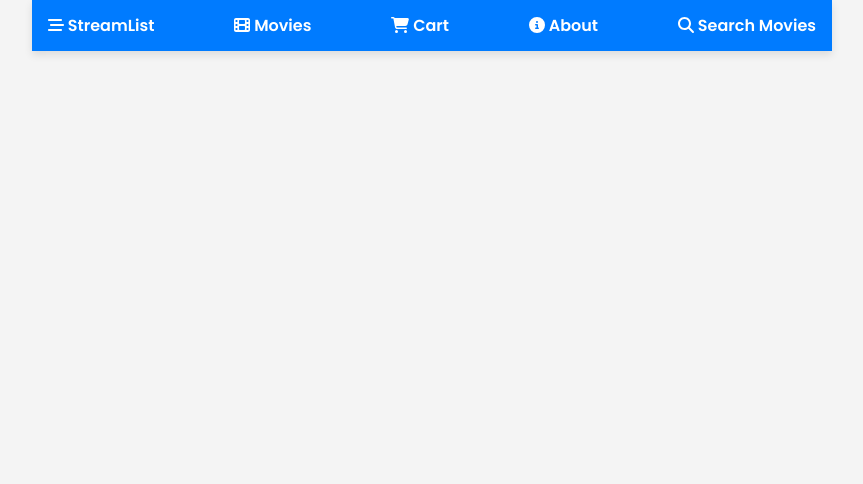
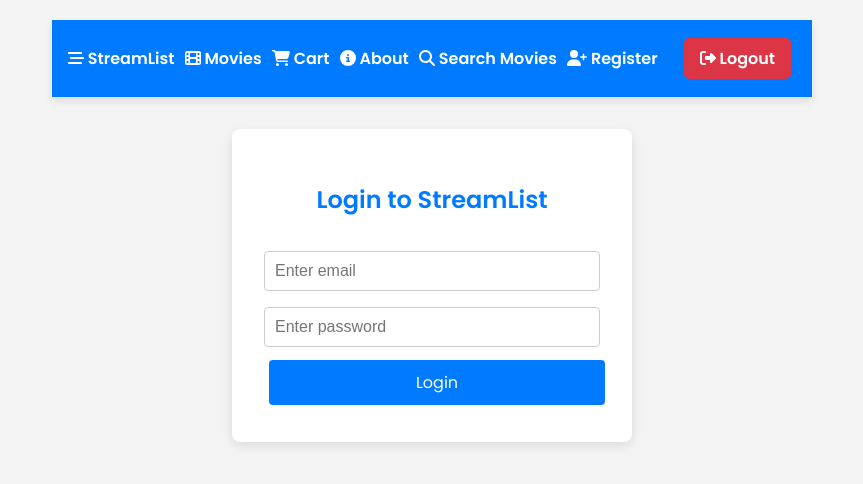
Before and after one commit to Zharr1117/streamlist, a React app: page /login in a window 1280 px wide. Shown: the top 484 px of the page, without its empty margins (208-1071 px from the left). Built offline with nearby package versions, Linux system fonts and the light colour scheme.

Commit message:
✅ Added Firebase Auth, PrivateRoute, Register, Login, Logout, and PWA updates

```diff
--- a/package.json
+++ b/package.json
@@ -28,6 +28,7 @@
     "eslint-config-react-app": "^7.0.1",
     "eslint-webpack-plugin": "^3.1.1",
     "file-loader": "^6.2.0",
+    "firebase": "^11.4.0",
     "fs-extra": "^10.0.0",
     "html-webpack-plugin": "^5.5.0",
     "identity-obj-proxy": "^3.0.0",
--- a/src/App.css
+++ b/src/App.css
@@ -1,16 +1,20 @@
 /* src/App.css */
 
-/* Import FontAwesome from CDN */
-@import url("https://cdnjs.cloudflare.com/ajax/libs/font-awesome/6.0.0/css/all.min.css");
+/* Global Resets and Improvements */
+@import url("https://fonts.googleapis.com/css2?family=Poppins:wght@300;400;600&display=swap");
+@import "~@fortawesome/fontawesome-free/css/all.min.css";
 
-/* Apply Google Font */
-@import url("https://fonts.googleapis.com/css2?family=Poppins:wght@300;400;600&display=swap");
+* {
+  box-sizing: border-box;
+}
 
 body {
   font-family: "Poppins", sans-serif;
   margin: 0;
   padding: 0;
   background-color: #f4f4f4;
+  color: #333;
+  line-height: 1.6;
 }
 
 /* Centered app layout */
@@ -18,6 +22,7 @@ body {
   text-align: center;
   max-width: 800px;
   margin: auto;
+  padding: 20px;
 }
 
 /* Navigation Bar */
@@ -28,7 +33,7 @@ body {
   display: flex;
   align-items: center;
   justify-content: space-between;
-  flex-wrap: wrap; /* Allows responsive wrapping */
+  flex-wrap: wrap;
   box-shadow: 0px 4px 8px rgba(0, 0, 0, 0.1);
 }
 
@@ -43,7 +48,7 @@ body {
   gap: 1.5rem;
   margin: 0;
   padding: 0;
-  flex-wrap: wrap; /* Improves mobile responsiveness */
+  flex-wrap: wrap;
 }
 
 .navbar li {
@@ -68,33 +73,32 @@ body {
   padding: 2rem;
 }
 
-/* Input and Buttons */
+/* Global Button Styles */
+button {
+  font-family: inherit;
+  padding: 0.8rem 1.5rem;
+  margin: 5px;
+  border: none;
+  border-radius: 5px;
+  font-size: 1rem;
+  cursor: pointer;
+  transition: background 0.3s ease-in-out, transform 0.2s ease-in-out;
+}
+
+button:hover {
+  transform: translateY(-2px);
+}
+
+/* Input Fields */
 input[type="text"] {
   font-family: inherit;
   padding: 0.6rem;
-  width: 100%; /* Full width on smaller screens */
+  width: 100%;
   max-width: 400px;
   border: 1px solid #ccc;
   border-radius: 4px;
   font-size: 1rem;
   margin-bottom: 10px;
-}
-
-button {
-  font-family: inherit;
-  padding: 0.8rem 1.5rem; /* Increased padding for better touch usability */
-  margin-left: 1rem;
-  border: none;
-  background-color: #28a745;
-  color: white;
-  font-size: 1rem;
-  border-radius: 5px;
-  cursor: pointer;
-  transition: background 0.3s ease-in-out;
-}
-
-button:hover {
-  background-color: #218838;
 }
 
 /* Movie List */
@@ -112,16 +116,15 @@ button:hover {
   display: flex;
   align-items: center;
   justify-content: space-between;
-  flex-wrap: wrap; /* Ensures items wrap properly */
+  flex-wrap: wrap;
   box-shadow: 0px 2px 5px rgba(0, 0, 0, 0.1);
 }
 
-/* Styling for Delete Button */
 .movie-list button {
   background-color: #dc3545;
+  color: #fff;
   padding: 6px 12px;
   font-size: 0.9rem;
-  border-radius: 4px;
 }
 
 .movie-list button:hover {
@@ -153,6 +156,39 @@ button:hover {
   border-radius: 8px;
   width: 100%;
   max-width: 200px;
+  display: block;
+  margin: 10px auto;
+}
+
+/* Login Container */
+.login-container {
+  max-width: 400px;
+  margin: auto;
+  padding: 2rem;
+  background-color: #fff;
+  border-radius: 8px;
+  box-shadow: 0px 4px 12px rgba(0, 0, 0, 0.1);
+}
+
+.login-container input {
+  width: 100%;
+  padding: 10px;
+  margin: 0.5rem 0;
+  border: 1px solid #ccc;
+  border-radius: 4px;
+}
+
+.login-container button {
+  width: 100%;
+  padding: 10px;
+  background-color: #007bff;
+  color: #fff;
+}
+
+.login-container .error {
+  color: red;
+  margin-top: 1rem;
+  font-weight: bold;
 }
 
 /* Responsive Design */
@@ -181,3 +217,19 @@ button:hover {
     margin: 5px 0;
   }
 }
+/* Logout Button */
+.logout-btn {
+  background-color: #dc3545;
+  color: white;
+  padding: 0.5rem 1rem;
+  border: none;
+  border-radius: 5px;
+  font-weight: bold;
+  cursor: pointer;
+  margin-left: 1rem;
+  transition: background 0.3s ease-in-out;
+}
+
+.logout-btn:hover {
+  background-color: #c82333;
+}
--- a/src/App.js
+++ b/src/App.js
@@ -6,8 +6,11 @@ import StreamList from './components/StreamList';
 import Movies from './components/Movies';
 import Cart from './components/Cart';
 import About from './components/About';
+import MovieSearch from './components/MovieSearch';
+import Login from './components/Login';
+import Register from './components/Register';
+import PrivateRoute from './components/PrivateRoute';
 import './App.css';
-import MovieSearch from './components/MovieSearch';
 
 function App() {
   return (
@@ -16,11 +19,51 @@ function App() {
         <Navigation />
         <div className="content">
           <Routes>
-            <Route path="/" element={<StreamList />} />
-            <Route path="/movies" element={<Movies />} />
-            <Route path="/cart" element={<Cart />} />
-            <Route path="/about" element={<About />} />
-            <Route path="/search" element={<MovieSearch />} />
+            {/* Public Routes */}
+            <Route path="/login" element={<Login />} />
+            <Route path="/register" element={<Register />} />
+
+            {/* Protected Routes */}
+            <Route
+              path="/"
+              element={
+                <PrivateRoute>
+                  <StreamList />
+                </PrivateRoute>
+              }
+            />
+            <Route
+              path="/movies"
+              element={
+                <PrivateRoute>
+                  <Movies />
+                </PrivateRoute>
+              }
+            />
+            <Route
+              path="/cart"
+              element={
+                <PrivateRoute>
+                  <Cart />
+                </PrivateRoute>
+              }
+            />
+            <Route
+              path="/about"
+              element={
+                <PrivateRoute>
+                  <About />
+                </PrivateRoute>
+              }
+            />
+            <Route
+              path="/search"
+              element={
+                <PrivateRoute>
+                  <MovieSearch />
+                </PrivateRoute>
+              }
+            />
           </Routes>
         </div>
       </div>
--- /dev/null
+++ b/src/components/Login.js
@@ -0,0 +1,50 @@
+// src/components/Login.js
+import React, { useState } from "react";
+import { getAuth, signInWithEmailAndPassword } from "firebase/auth";
+import app from "../firebase"; // Import the Firebase app
+import { useNavigate } from "react-router-dom";
+
+const Login = () => {
+  const [email, setEmail] = useState("");
+  const [password, setPassword] = useState("");
+  const [error, setError] = useState("");
+  const navigate = useNavigate();
+
+  const handleLogin = (e) => {
+    e.preventDefault();
+    const auth = getAuth(app);
+    signInWithEmailAndPassword(auth, email, password)
+      .then(() => {
+        navigate("/"); // Redirect to homepage after login
+      })
+      .catch((err) => {
+        setError(err.message);
+      });
+  };
+
+  return (
+    <div className="login-container">
+      <h2>Login to StreamList</h2>
+      <form onSubmit={handleLogin}>
+        <input
+          type="email"
+          placeholder="Enter email"
+          value={email}
+          onChange={(e) => setEmail(e.target.value)}
+          required
+        />
+        <input
+          type="password"
+          placeholder="Enter password"
+          value={password}
+          onChange={(e) => setPassword(e.target.value)}
+          required
+        />
+        <button type="submit">Login</button>
+        {error && <p className="error">{error}</p>}
+      </form>
+    </div>
+  );
+};
+
+export default Login;
--- a/src/components/Navigation.js
+++ b/src/components/Navigation.js
@@ -1,11 +1,34 @@
 // src/components/Navigation.js
 import React from "react";
-import { NavLink } from "react-router-dom";
-import "./Navigation.css"; // Import styles
+import { NavLink, useNavigate } from "react-router-dom";
+import { getAuth, signOut } from "firebase/auth";
+import "./Navigation.css";
 import { FontAwesomeIcon } from "@fortawesome/react-fontawesome";
-import { faStream, faFilm, faShoppingCart, faInfoCircle, faSearch } from "@fortawesome/free-solid-svg-icons";
+import {
+  faStream,
+  faFilm,
+  faShoppingCart,
+  faInfoCircle,
+  faSearch,
+  faSignOutAlt,
+  faUserPlus,
+} from "@fortawesome/free-solid-svg-icons";
 
 const Navigation = () => {
+  const navigate = useNavigate();
+
+  const handleLogout = () => {
+    const auth = getAuth();
+    signOut(auth)
+      .then(() => {
+        alert("✅ Logged out successfully!");
+        navigate("/login");
+      })
+      .catch((error) => {
+        alert("❌ Logout error: " + error.message);
+      });
+  };
+
   return (
     <nav className="navbar">
       <NavLink to="/" className={({ isActive }) => (isActive ? "active" : "")}>
@@ -23,6 +46,12 @@ const Navigation = () => {
       <NavLink to="/search" className={({ isActive }) => (isActive ? "active" : "")}>
         <FontAwesomeIcon icon={faSearch} /> Search Movies
       </NavLink>
+      <NavLink to="/register" className={({ isActive }) => (isActive ? "active" : "")}>
+        <FontAwesomeIcon icon={faUserPlus} /> Register
+      </NavLink>
+      <button onClick={handleLogout} className="logout-btn">
+        <FontAwesomeIcon icon={faSignOutAlt} /> Logout
+      </button>
     </nav>
   );
 };
--- /dev/null
+++ b/src/components/PrivateRoute.js
@@ -0,0 +1,31 @@
+// src/components/PrivateRoute.js
+import React, { useEffect, useState } from "react";
+import { Navigate } from "react-router-dom";
+import { getAuth, onAuthStateChanged } from "firebase/auth";
+
+const PrivateRoute = ({ children }) => {
+  const auth = getAuth();
+  const [user, setUser] = useState(auth.currentUser);
+  const [loading, setLoading] = useState(true);
+
+  useEffect(() => {
+    const unsubscribe = onAuthStateChanged(auth, (firebaseUser) => {
+      setUser(firebaseUser);
+      setLoading(false);
+    });
+
+    return () => unsubscribe();
+  }, [auth]);
+
+  if (loading) {
+    return <div>Loading...</div>; // Or a spinner component if you prefer
+  }
+
+  if (!user) {
+    return <Navigate to="/login" />;
+  }
+
+  return children;
+};
+
+export default PrivateRoute;
--- /dev/null
+++ b/src/components/Register.css
@@ -0,0 +1,49 @@
+/* src/components/Register.css */
+
+.login-container {
+    max-width: 400px;
+    margin: 2rem auto;
+    padding: 2rem;
+    background-color: #fff;
+    border-radius: 8px;
+    box-shadow: 0 4px 12px rgba(0, 0, 0, 0.1);
+  }
+
+  .login-container h2 {
+    margin-bottom: 1.5rem;
+    color: #007bff;
+  }
+
+  .login-container form {
+    display: flex;
+    flex-direction: column;
+  }
+
+  .login-container input {
+    padding: 10px;
+    margin-bottom: 1rem;
+    border: 1px solid #ccc;
+    border-radius: 4px;
+    font-size: 1rem;
+  }
+
+  .login-container button {
+    padding: 10px;
+    background-color: #007bff;
+    color: #fff;
+    font-size: 1rem;
+    border: none;
+    border-radius: 4px;
+    cursor: pointer;
+    transition: background 0.3s ease-in-out;
+  }
+
+  .login-container button:hover {
+    background-color: #0056b3;
+  }
+
+  .login-container .error {
+    color: red;
+    margin-top: 1rem;
+    font-weight: bold;
+  }
--- /dev/null
+++ b/src/components/Register.js
@@ -0,0 +1,51 @@
+// src/components/Register.js
+import React, { useState } from "react";
+import { getAuth, createUserWithEmailAndPassword } from "firebase/auth";
+import { useNavigate } from "react-router-dom"; // ✅ Add this!
+import "./Register.css";
+
+const Register = () => {
+  const auth = getAuth();
+  const navigate = useNavigate(); // ✅ Add this!
+  const [email, setEmail] = useState("");
+  const [password, setPassword] = useState("");
+  const [error, setError] = useState("");
+
+  const handleRegister = async (e) => {
+    e.preventDefault();
+    setError("");
+    try {
+      await createUserWithEmailAndPassword(auth, email, password);
+      alert("✅ Registration successful! You can now log in.");
+      navigate("/login"); // ✅ Redirect to login after registration
+    } catch (err) {
+      setError(err.message);
+    }
+  };
+
+  return (
+    <div className="login-container">
+      <h2>Register Account</h2>
+      <form onSubmit={handleRegister}>
+        <input
+          type="email"
+          placeholder="Email address"
+          value={email}
+          onChange={(e) => setEmail(e.target.value)}
+          required
+        />
+        <input
+          type="password"
+          placeholder="Create a password"
+          value={password}
+          onChange={(e) => setPassword(e.target.value)}
+          required
+        />
+        <button type="submit">Register</button>
+        {error && <p className="error">{error}</p>}
+      </form>
+    </div>
+  );
+};
+
+export default Register;
--- /dev/null
+++ b/src/firebase.js
@@ -0,0 +1,19 @@
+// src/firebase.js
+
+// Import the functions you need from the SDKs you need
+import { initializeApp } from "firebase/app";
+
+// Your web app's Firebase configuration
+const firebaseConfig = {
+  apiKey: "AIzaSyDdaUIf5ztiVcazPvMsSUGxMioRlNn9mak",
+  authDomain: "streamlistapp-1ad2d.firebaseapp.com",
+  projectId: "streamlistapp-1ad2d",
+  storageBucket: "streamlistapp-1ad2d.appspot.com",  // ✅ small fix here (should be appspot.com)
+  messagingSenderId: "59609154567",
+  appId: "1:59609154567:web:d38c0fb9286322484ed6a2"
+};
+
+// Initialize Firebase
+const app = initializeApp(firebaseConfig);
+
+export default app;
```
Also changed, not shown: 1 other file (tests, documents, lock files or other folders).
